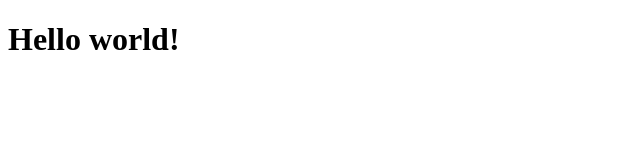
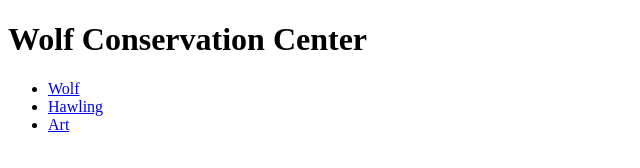
Before and after one commit to eigenValue7/cs5356-hw3, a plain HTML site: page docs/index.html in a window 1280 px wide. Shown: the whole page, without its empty margins (0-640 px from the left). Drawn offline with Linux system fonts and the light colour scheme.

Commit message:
add navigation

```diff
--- a/docs/index.html
+++ b/docs/index.html
@@ -6,6 +6,15 @@
     <title>My GitHub Page</title>
 </head>
 <body>
-    <h1>Hello world!</h1>
+    <header>
+        <h1>Wolf Conservation Center</h1>
+        <nav>
+            <ul>
+                <li><a href="#wolf">Wolf</a></li>
+                <li><a href="#hawling">Hawling</a></li>
+                <li><a href="#art_of_wold">Art</a></li>
+            </ul>
+        </nav>
+    </header>
 </body>
 </html>
```
